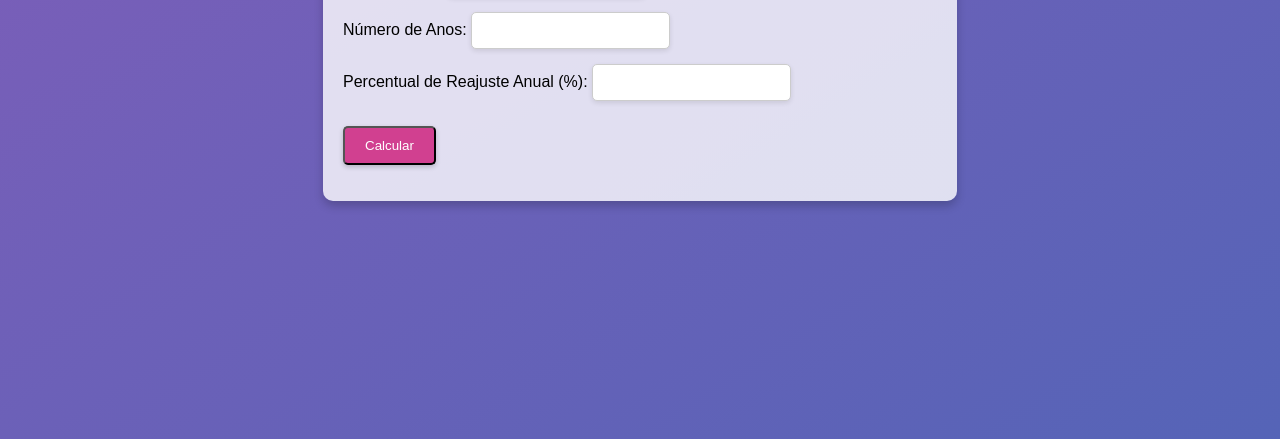
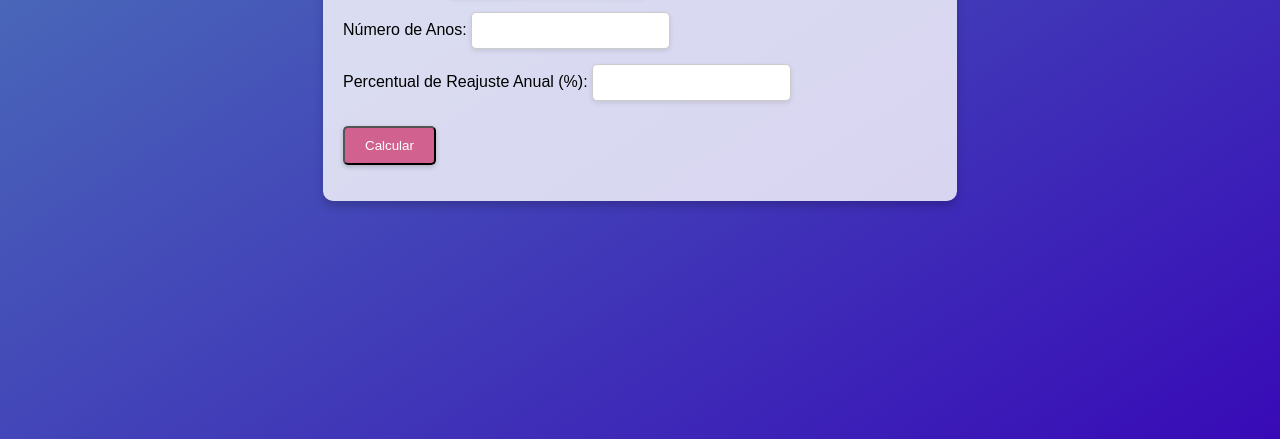
Before and after one commit to claraqueiross/desafio-1, a plain HTML site: page desafio18.html in a window 1280 px wide. Shown: the part 377-816 px from the top of the page. Drawn offline with Linux system fonts and the light colour scheme.

Commit message:
Update desafio18.css

```diff
--- a/desafio18.css
+++ b/desafio18.css
@@ -1,6 +1,6 @@
 
 body {
-    background: linear-gradient(to bottom right, rgb(130, 93, 185), rgb(85, 100, 183));
+    background: linear-gradient(to bottom right, rgb(78, 130, 185), rgb(56, 10, 183));
     display: flex;
     justify-content: center;
     align-items: center;
@@ -27,7 +27,7 @@ input[type="number"] {
 }
 
 button {
-    background-color: #d14090; /* Verde */
+    background-color: #d16290;
     color: white;
     padding: 10px 20px;<style>
     border: none;
@@ -39,5 +39,5 @@ button {
 }
 
 button:hover {
-    background-color: #3599f1; /* Verde mais escuro */
+    background-color: #4597f1;
 }
```
